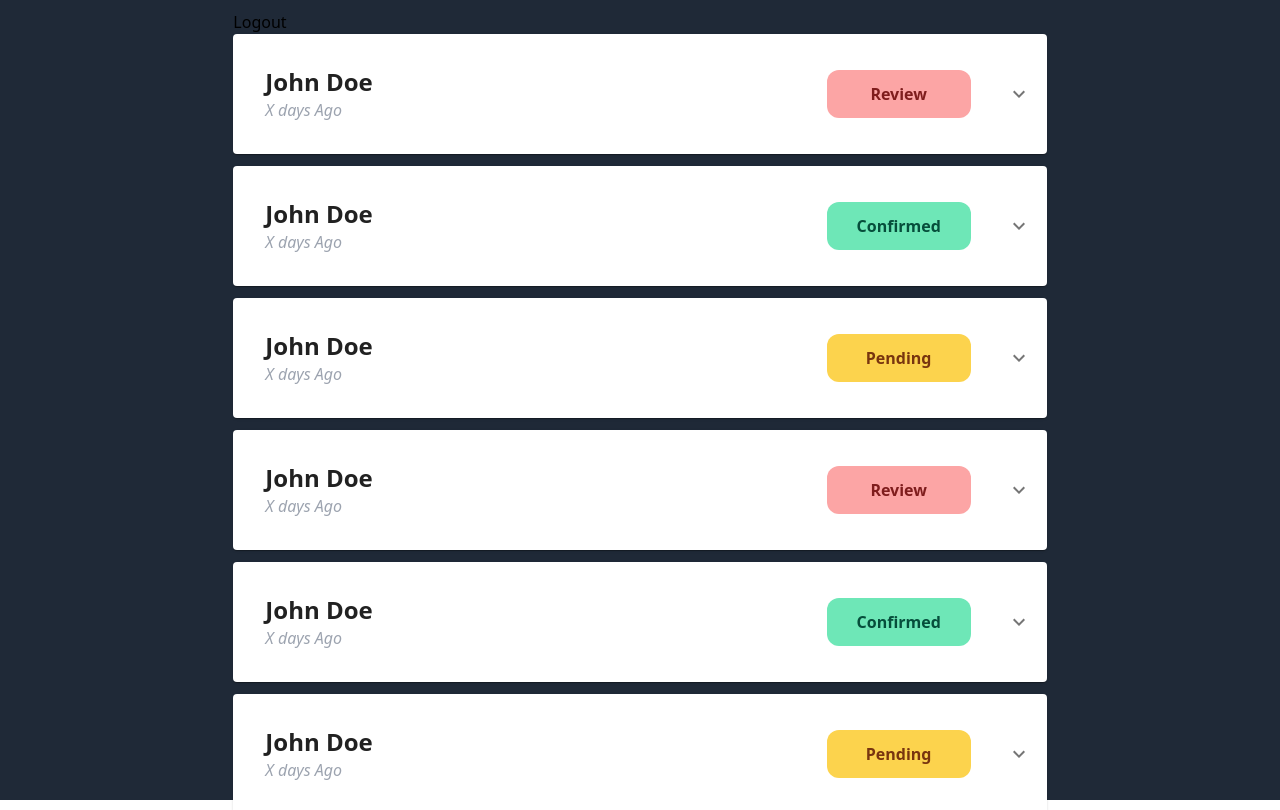
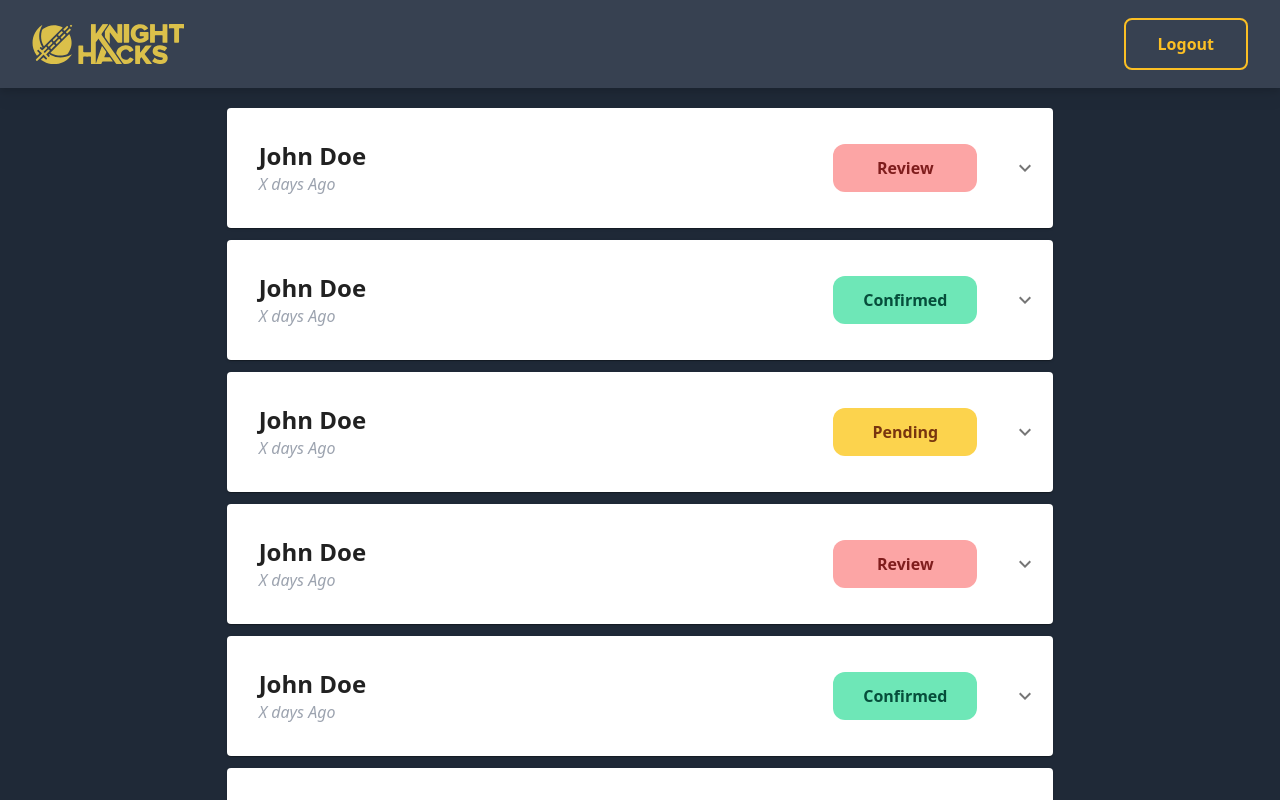
Before and after one commit to KnightHacks/admin-tool, a React (Create React App) app: page /Hackers in a window 1280 px wide. Built offline with nearby package versions, Linux system fonts and the light colour scheme; no server answers.

Commit message:
added a nav bar

```diff
--- a/src/components/hacker.tsx
+++ b/src/components/hacker.tsx
@@ -38,13 +38,13 @@ export default function HackerRender({ data }: HackerRenderProps): JSX.Element {
       return (
         <div className="flex gap-2 mt-4 justify-end items-center">
           <button
-            className="py-3 px-8 bg-blue-400 rounded-lg font-bold"
+            className="py-3 px-8 text-indigo-900 bg-blue-400 rounded-lg font-bold transition duration-500 ease-in-out  transform hover:-translate-y-1 hover:scale-110"
             onClick={() => acceptHacker(data, data.email)}
           >
             {' '}
             Accept{' '}
           </button>
-          <button className="py-3 px-8 border-2 text-blue-900 border-blue-900 rounded-lg font-bold">
+          <button className="py-3 px-8 border-2 text-blue-900 border-blue-900 rounded-lg font-bold transition duration-500 ease-in-out  transform hover:-translate-y-1 hover:scale-110">
             {' '}
             Reject{' '}
           </button>
@@ -111,7 +111,7 @@ export default function HackerRender({ data }: HackerRenderProps): JSX.Element {
   }
 
   return (
-    <div>
+    <div className="lg:w-4/6">
       <Accordion>
         <AccordionSummary
           expandIcon={<ExpandMoreIcon />}
@@ -133,7 +133,7 @@ export default function HackerRender({ data }: HackerRenderProps): JSX.Element {
         </AccordionSummary>
         <AccordionDetails>
           <div className="md:grid md:grid-cols-2 flex flex-col px-5 gap-2 md:gap-0 mb-5">
-            <div className="grid grid-cols-2 justify-start gap-2 sm:px-4">
+            <div className="grid grid-cols-2 justify-start gap-2 sm:mr-4">
               <div className="font-bold"> Beginner </div>
               <text> {data.beginner ? 'Yes' : 'No'} </text>
               <div className="font-bold sm:">Email </div>
@@ -189,33 +189,23 @@ export default function HackerRender({ data }: HackerRenderProps): JSX.Element {
             </div>
           </div>
 
-          <div className="grid grid-cols-2 justify-center gap-2 px-5 mb-5">
-            <div>
+          <div className="flex lg:flex-row flex-col justify-center gap-2 px-5 mb-5">
+            <div className="w-full lg:w-1/2">
               <div className="font-bold"> What do you want to learn? </div>
               <text> {data.what_learn} </text>
             </div>
-            <div>
+            <div className="w-full lg:w-1/2">
               <div className="font-bold"> Why do you want to attend? </div>
               <text> {data.why_attend} </text>
             </div>
           </div>
 
+          {/* <div className="h-5/6 w-auto flex items-center justify-center">
+            <iframe
+              src={`//api.knighthacks.org/api/hackers/${data.email}/resume/`}
+            />
+          </div> */}
           {showAcceptReject(data.isaccepted)}
-
-          {/* <div style={{ margin: 10 }}>
-            <button
-              className="button is-success"
-              style={{ marginRight: 5 }}
-              onClick={() => acceptHacker(data, data.email)}
-            >
-              Accept
-            </button>
-            <button className="button is-danger">Decline</button>
-          </div>
-          <iframe
-            src={`//api.knighthacks.org/api/hackers/${data.email}/resume/`}
-          />
-          <p>{hackerText}</p> */}
         </AccordionDetails>
       </Accordion>
     </div>
--- a/src/components/hackerTable.tsx
+++ b/src/components/hackerTable.tsx
@@ -1,6 +1,7 @@
 import React, { useState, useEffect } from 'react';
 import { useHistory } from 'react-router-dom';
 import HackerRender from './hacker';
+import KnightHacksLogo from '../assets/knightHacksLogoGold.svg';
 interface Hacker {
   email: string;
   isaccepted: boolean;
@@ -132,14 +133,31 @@ export default function HackerTable(): JSX.Element {
       .then((data) => setHacker(data.hackers ?? []));
   }, []);
   return (
-    <div className="max-h-screen overflow-y-auto mt-5 px-5">
-      <button className="button is-danger" onClick={() => Logout()}>
-        Logout
-      </button>
-      <div className="flex no-wrap flex-col gap-3">
-        {sampleHackers.map((hacker) => (
-          <HackerRender key={hacker['email']} data={hacker} />
-        ))}
+    <div>
+      <nav className="grid grid-cols-2 bg-gray-700 drop-shadow-lg mb-3">
+        <div className="flex justify-start items-center mx-8 my-4">
+          <a
+            className="text-sm font-bold leading-relaxed inline-block  py-2 whitespace-nowrap uppercase text-white"
+            href="#pablo"
+          >
+            <img className="h-10 w-auto object-contain" src={KnightHacksLogo} />
+          </a>
+        </div>
+        <div className="flex flex-grow items-center mx-8 justify-end">
+          <button
+            className="py-3 px-8 text-yellow-400 border-2 border-yellow-400 rounded-lg  font-bold transition duration-500 ease-in-out  transform hover:-translate-y-1 hover:scale-110"
+            onClick={() => Logout()}
+          >
+            Logout
+          </button>
+        </div>
+      </nav>
+      <div className="h-screen w-full overflow-y-auto mt-5 px-5">
+        <div className="flex flex-col  items-center justify-center gap-3">
+          {sampleHackers.map((hacker) => (
+            <HackerRender key={hacker['email']} data={hacker} />
+          ))}
+        </div>
       </div>
     </div>
   );
--- a/src/pages/HackerPage.tsx
+++ b/src/pages/HackerPage.tsx
@@ -1,11 +1,8 @@
 import React from 'react';
 import HackerTable from '../components/hackerTable';
-import StatsComponent from '../components/StatsComponent';
-import SponsorsComponent from '../components/SponsorsComponent';
-import KnightHacksLogo from '../assets/knightHacksLogoGold.svg';
 export default function HackerPage(): JSX.Element {
   return (
-    <div className="lg:w-4/6 w-screen">
+    <div className="w-full h-full overflow-hidden">
       <HackerTable />
     </div>
   );
```
